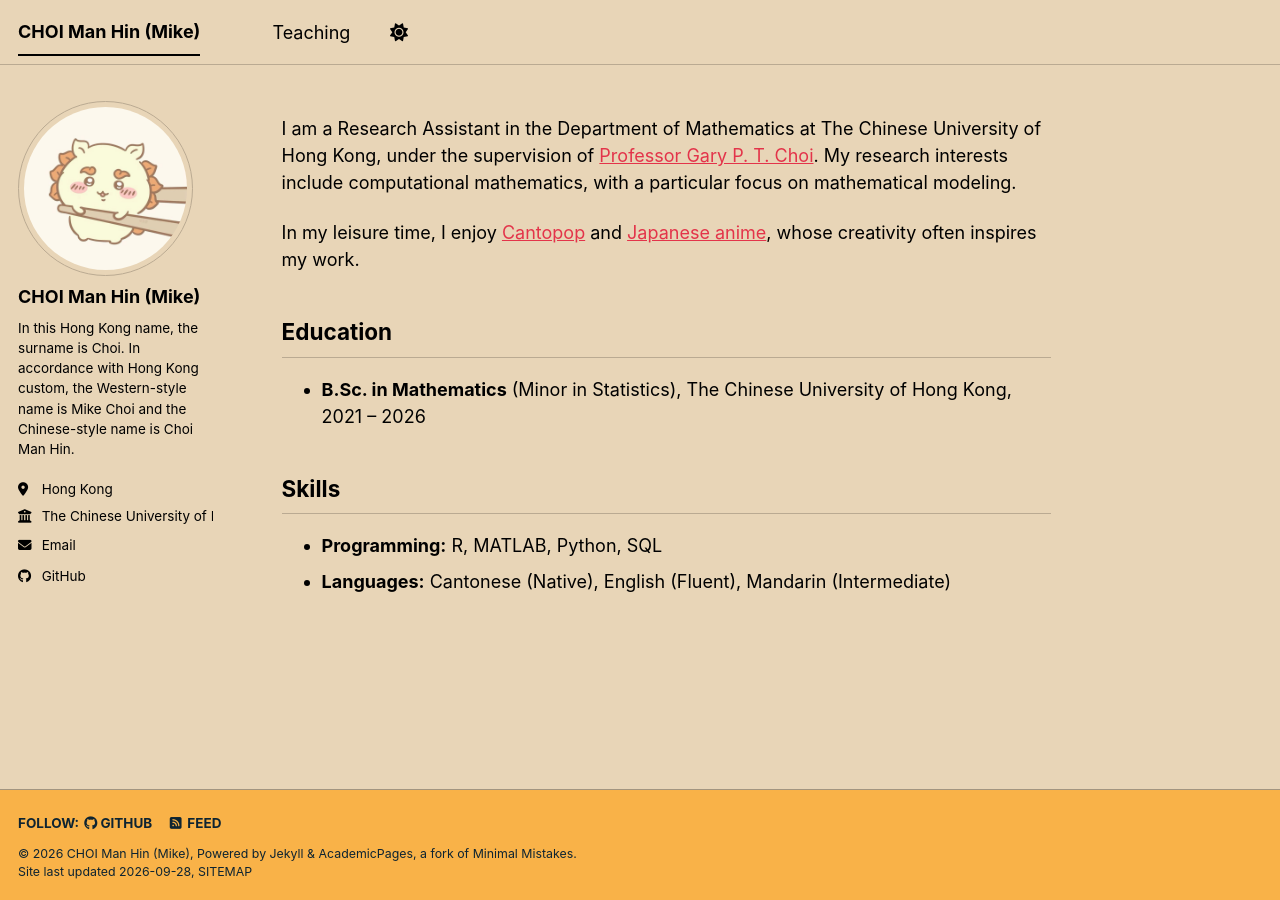
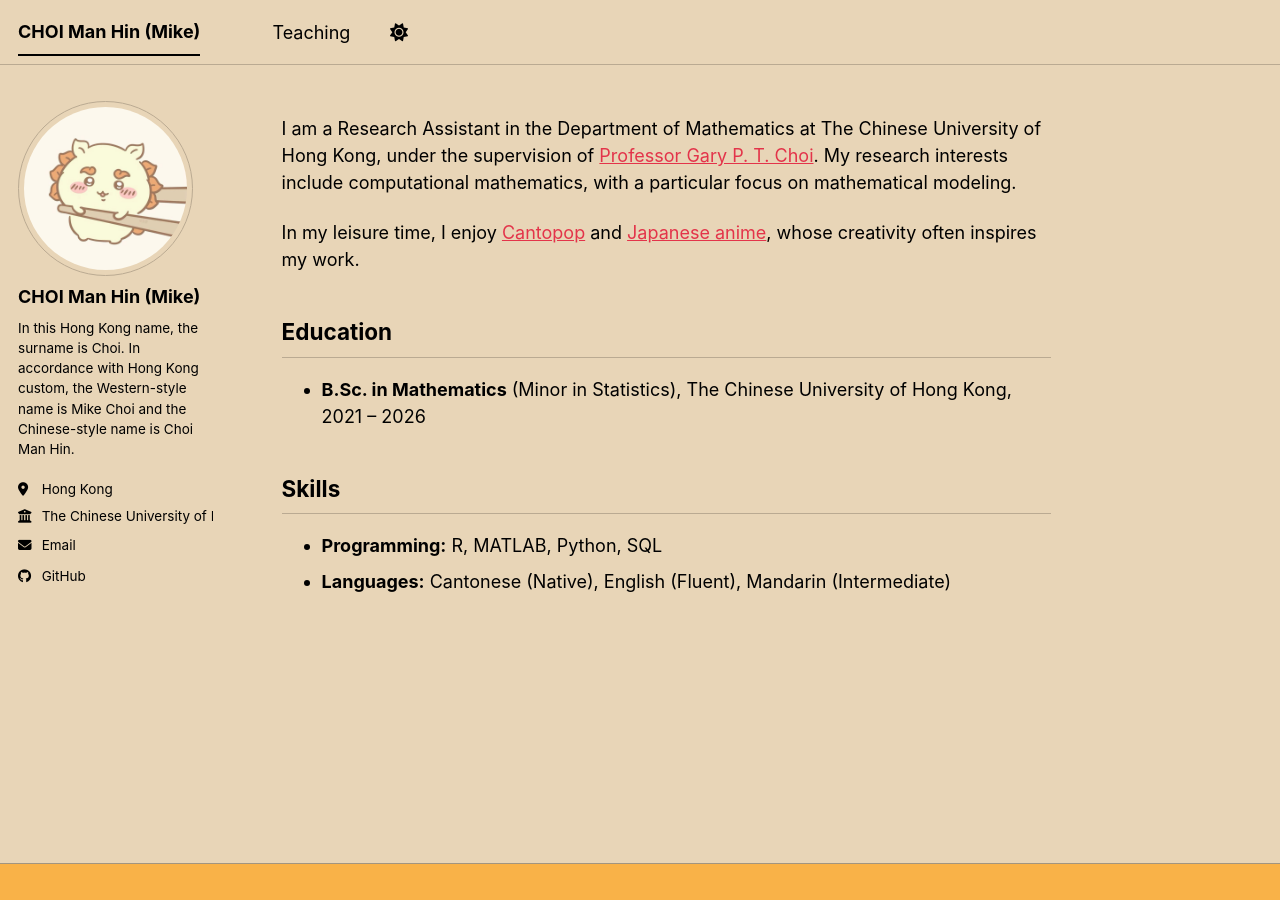
Before and after one commit to cmhin0129/cmhin0129.github.io, a Jekyll site: the page built from _pages/about.md, in a window 1280 px wide. Built offline with Jekyll 4.4.1, drawn with Linux system fonts in a browser that asks for light colours; a style sheet for code colours, icons or effects is not loaded.

Commit message:
Update footer.html

```diff
--- a/_includes/footer.html
+++ b/_includes/footer.html
@@ -1,25 +1 @@
-{% include base_path %}
-
-{% if site.author.github or site.author.bitbucket or site.atom_feed.hide != true %}
-<div class="page__footer-follow">
-  <ul class="social-icons">
-    {% if site.data.ui-text[site.locale].follow_label %}
-      <li><strong>{{ site.data.ui-text[site.locale].follow_label }}</strong></li>
-    {% endif %}
-    {% if site.author.github %}
-      <li><a href="https://github.com/{{ site.author.github }}"><i class="fab fa-github" aria-hidden="true"></i> GitHub</a></li>
-    {% endif %}
-    {% if site.author.bitbucket %}
-      <li><a href="https://bitbucket.org/{{ site.author.bitbucket }}"><i class="fab fa-bitbucket" aria-hidden="true"></i> Bitbucket</a></li>
-    {% endif %}
-    {% if site.atom_feed.hide != true %}
-    <li><a href="{% if site.atom_feed.path %}{{ site.atom_feed.path }}{% else %}{{ base_path }}/feed.xml{% endif %}"><i class="fa fa-fw fa-rss-square" aria-hidden="true"></i> {{ site.data.ui-text[site.locale].feed_label | default: "Feed" }}</a></li>
-    {% endif %}
-  </ul>
-</div>
-{% endif %}
-
-<div class="page__footer-copyright">
-  &copy; {{ site.time | date: '%Y' }} {{ site.name | default: site.title }}, {{ site.data.ui-text[site.locale].powered_by | default: "Powered by" }} <a href="https://jekyllrb.com" rel="nofollow">Jekyll</a> &amp; <a href="https://github.com/academicpages/academicpages.github.io">AcademicPages</a>, a fork of <a href="https://mademistakes.com/work/minimal-mistakes-jekyll-theme/" rel="nofollow">Minimal Mistakes</a>.<br />
-  Site last updated {{ "now" | date: '%Y-%m-%d' }}, <a href="/sitemap/" style="text-transform: uppercase;">{{ site.data.ui-text[site.locale].site_map | default: "Sitemap" }}</a>
-</div>
+<!-- footer removed -->
```
